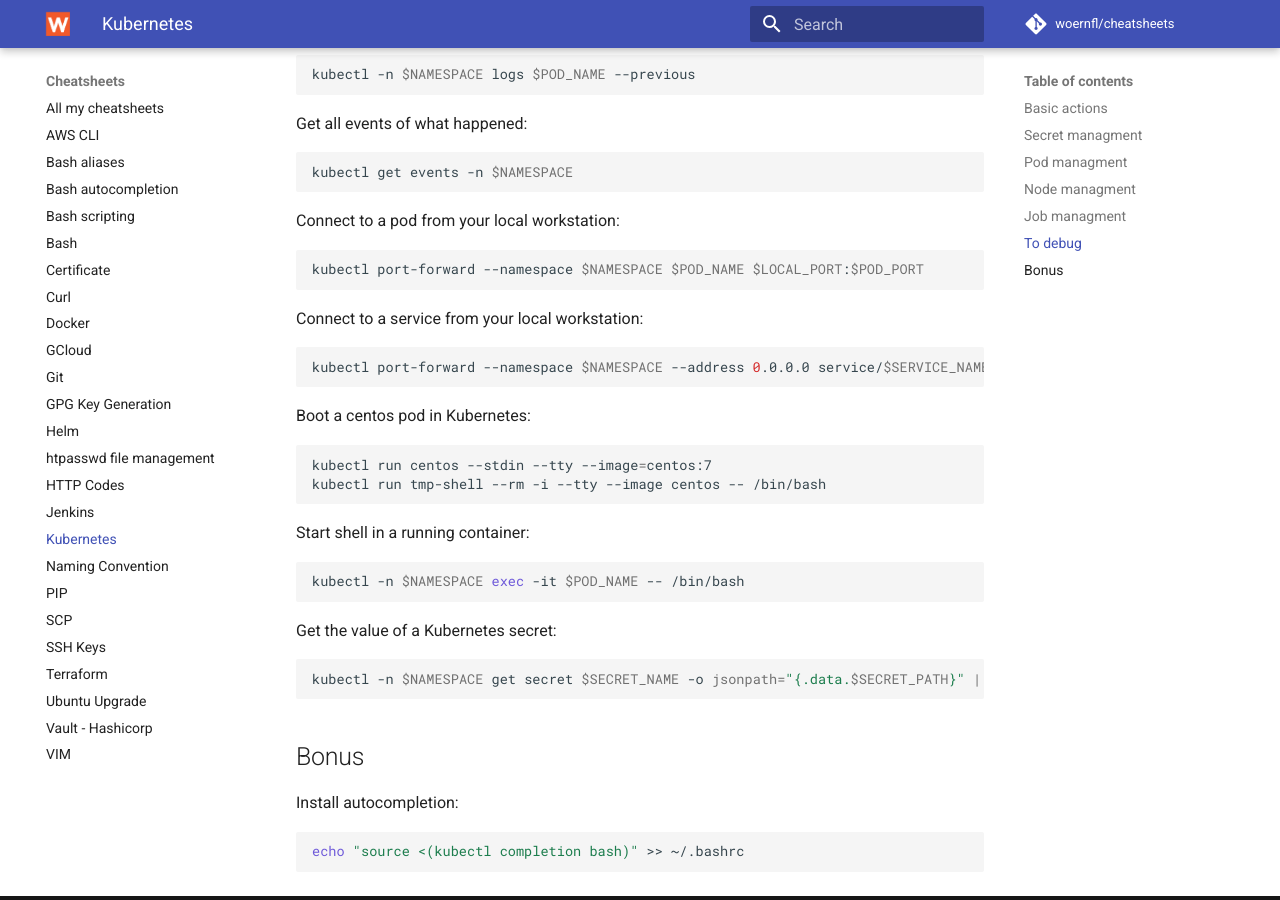
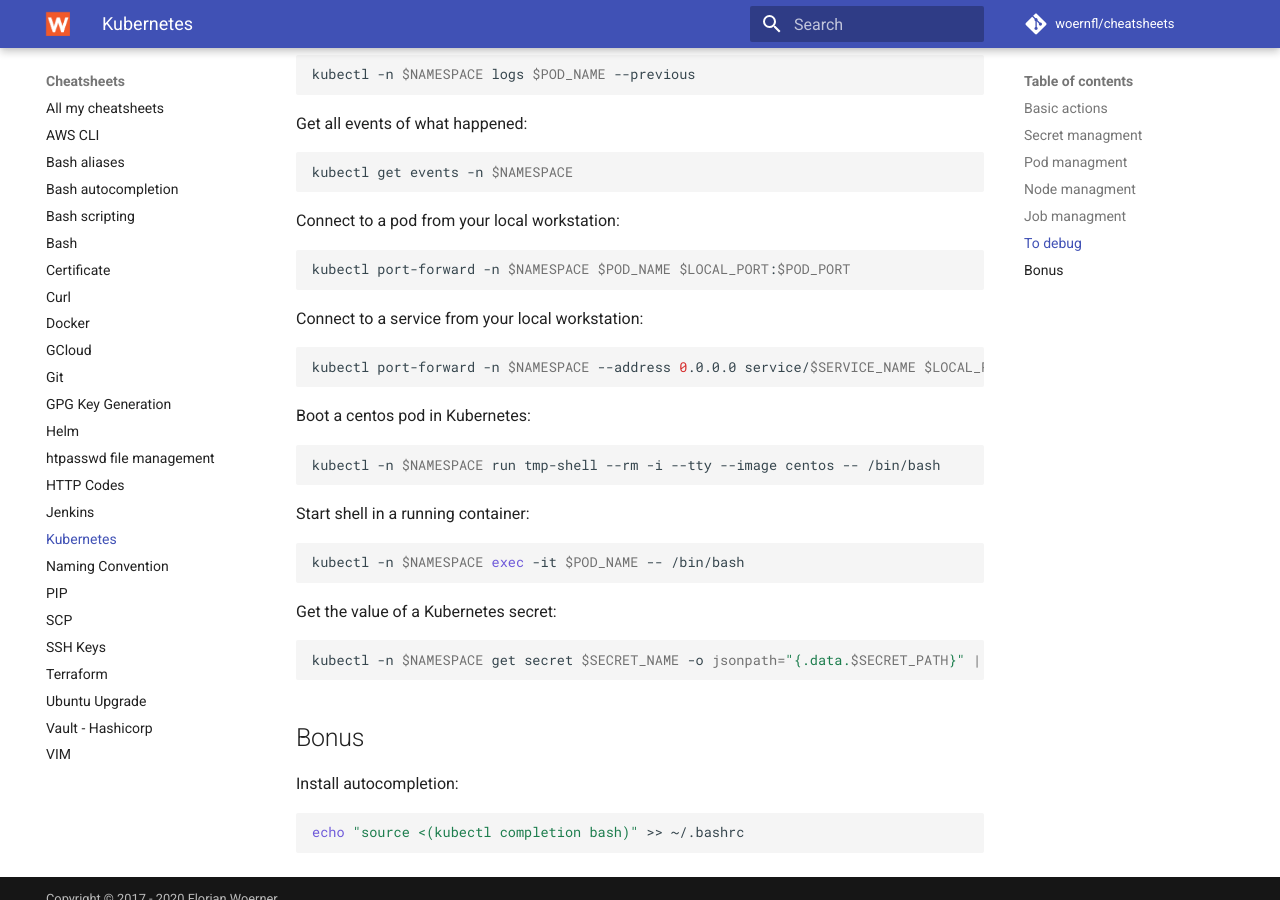
Before and after one commit to woernfl/cheatsheets, an MkDocs documentation site: the page built from docs/kubernetes.md, in a window 1280 px wide and 900 px high, scrolled down 2057 px. Built offline with MkDocs 1.6.1 and Material for MkDocs 9.7.7, drawn with Linux system fonts in a browser that asks for light colours; comment, search, counter and statistics services are not loaded.

Commit message:
Update kubernetes.md

````diff
--- a/docs/kubernetes.md
+++ b/docs/kubernetes.md
@@ -117,20 +117,19 @@
 Connect to a pod from your local workstation:
 
 ```bash
-kubectl port-forward --namespace $NAMESPACE $POD_NAME $LOCAL_PORT:$POD_PORT
+kubectl port-forward -n $NAMESPACE $POD_NAME $LOCAL_PORT:$POD_PORT
 ```
 
 Connect to a service from your local workstation:
 
 ```bash
-kubectl port-forward --namespace $NAMESPACE --address 0.0.0.0 service/$SERVICE_NAME $LOCAL_PORT:$POD_PORT
+kubectl port-forward -n $NAMESPACE --address 0.0.0.0 service/$SERVICE_NAME $LOCAL_PORT:$POD_PORT
 ```
 
 Boot a centos pod in Kubernetes:
 
 ```bash
-kubectl run centos --stdin --tty --image=centos:7
-kubectl run tmp-shell --rm -i --tty --image centos -- /bin/bash
+kubectl -n $NAMESPACE run tmp-shell --rm -i --tty --image centos -- /bin/bash
 ```
 
 Start shell in a running container:
````
